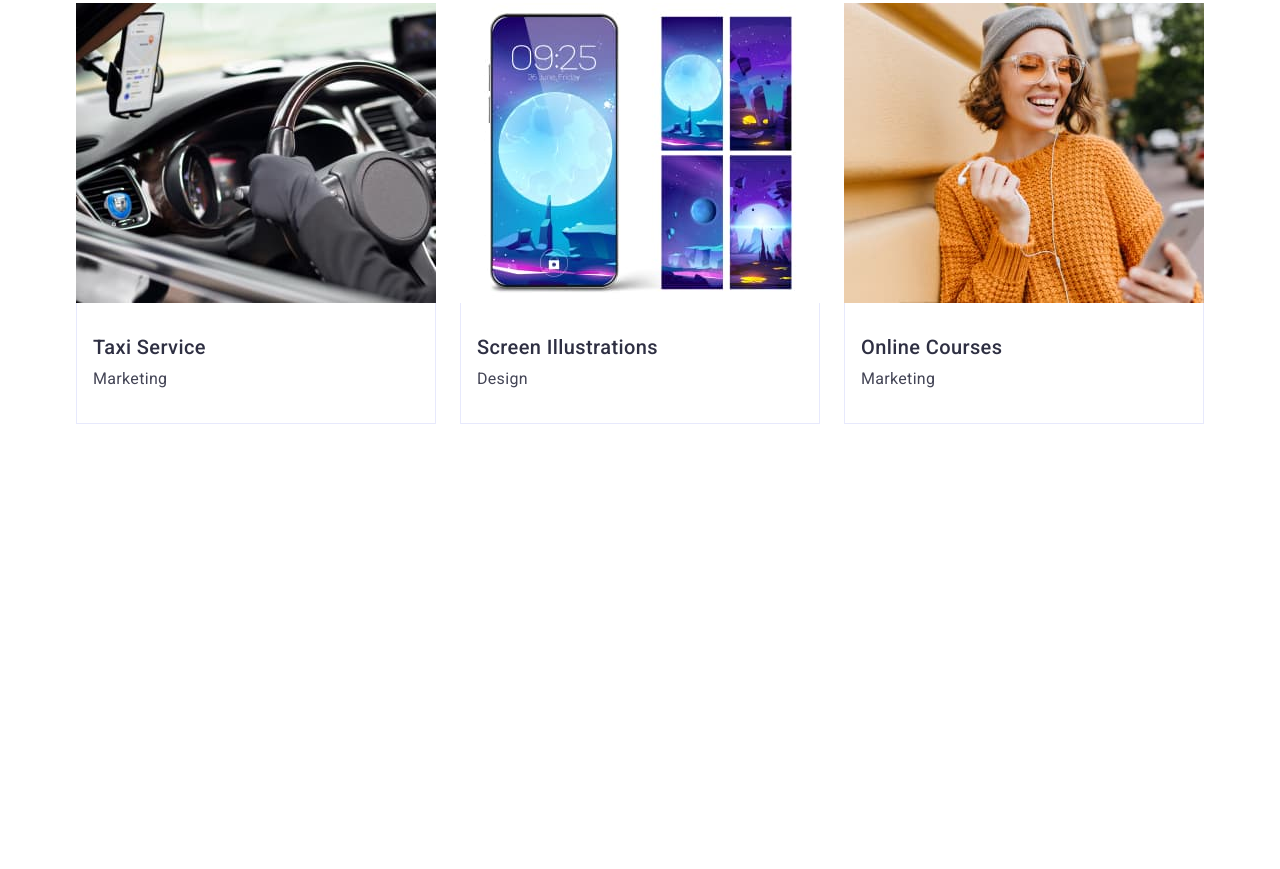
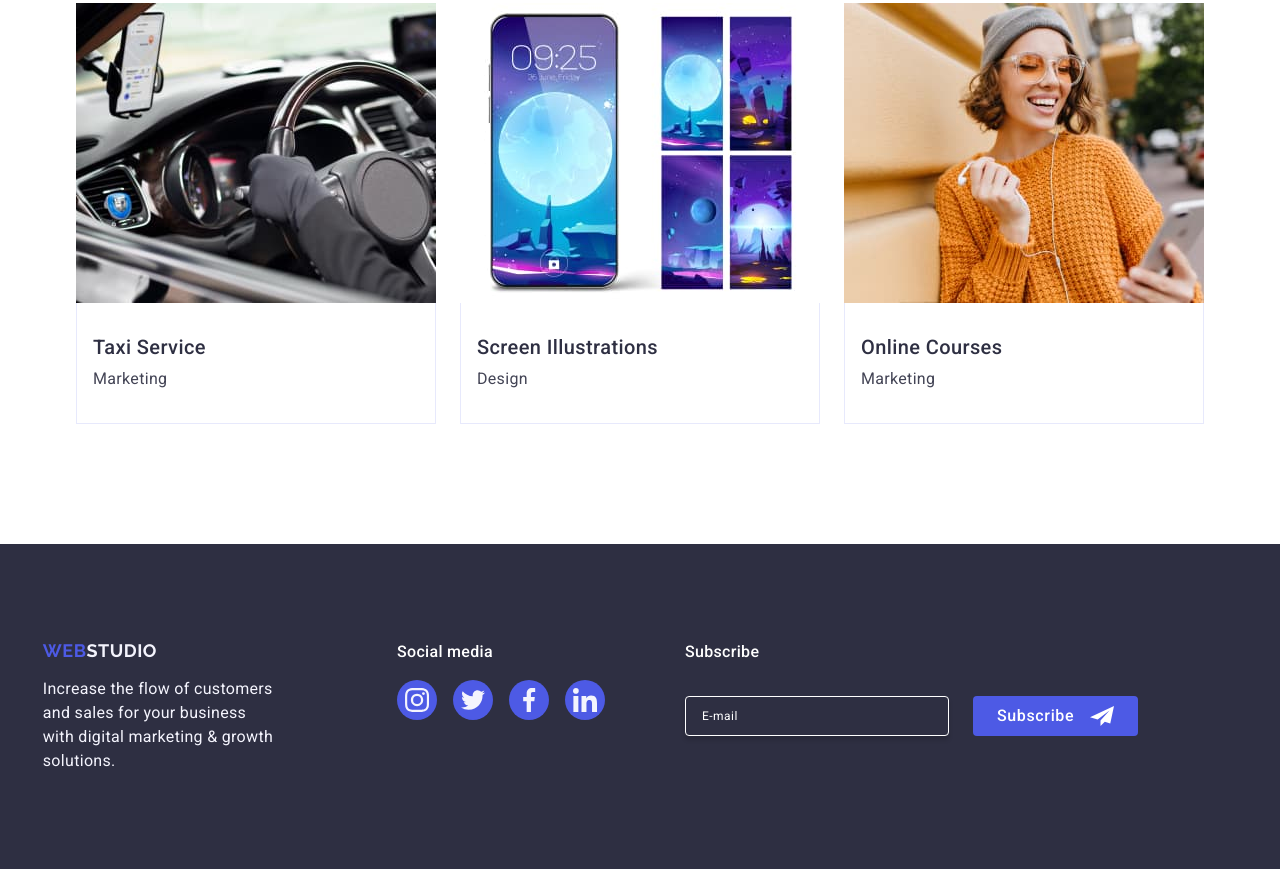
Before and after one commit to KostiukAnton/goit-markup-hw-06, a plain HTML site: page index.html in a window 1280 px wide. Shown: the part 2663-3532 px from the top of the page. Before the commit the page ends 3207 px from the top, so only its background shows below. Drawn offline with nearby package versions, Linux system fonts and the light colour scheme.

Commit message:
adaptive footer

```diff
--- a/css/styles.css
+++ b/css/styles.css
@@ -681,18 +681,27 @@ FOOTER STYLES
 ======================================================================================================================================================== */
 .footer-page {
     background-color: #2E2F42;
-    padding-top: 100px;
-    padding-bottom: 100px;
+    padding-top: 96px;
+    padding-bottom: 96px;
 }
 
 .container-footer {
     display: flex;
-    align-items: baseline;
+    flex-wrap: wrap;
+    gap: 72px;
+    justify-content: center;
+    /* align-items: baseline; */
 }
 
 .container-footer-logo {
+    display: flex;
+    flex-wrap: wrap;
+    justify-content: center;
+}
+
+/* .container-footer-logo {
     margin-right: 120px;
-}
+} */
 
 .footer-logo {
     display: inline-block;
@@ -709,7 +718,12 @@ FOOTER STYLES
     line-height: 1.5;
     letter-spacing: 0.02em;
     color: #F4F4FD;
-    max-width: 264px;
+}
+
+.contaiter-social-media {
+    display: flex;
+    flex-wrap: wrap;
+    justify-content: center;
 }
 
 .social-media-title {
@@ -719,10 +733,6 @@ FOOTER STYLES
     letter-spacing: 0.02em;
     color: #fff;
     margin-bottom: 16px;
-}
-
-.contaiter-social-media {
-    margin-right: 80px;
 }
 
 .contaiter-social-media .social-links-list {
@@ -738,6 +748,12 @@ FOOTER STYLES
     background-color: #31D0AA;
 }
 
+.foter-imput-wraper {
+    display: flex;
+    flex-wrap: wrap;
+    justify-content: center;
+}
+
 .footer-input-title {
     font-weight: 500;
     font-size: 16px;
@@ -749,13 +765,15 @@ FOOTER STYLES
 
 .footer-form {
     display: flex;
-    gap: 24px;
+    flex-wrap: wrap;
+    justify-content: center;
+    gap: 16px;
 }
 
 .footer-input {
     border: 1px solid #fff;
     border-radius: 4px;
-    width: 264px;
+    width: 288px;
     height: 40px;
     box-shadow: 0 4px 4px 0 rgba(0, 0, 0, 0.15);
     background: #2e2f42;
@@ -810,6 +828,57 @@ FOOTER STYLES
 .footer-button-icon {
     fill: #fff;
     margin-left: 16px;
+}
+
+@media screen and (min-width: 768px) {
+.footer-input {
+    width: 264px;
+    }
+.container-footer {
+    column-gap: 24px;
+    row-gap: 72px;
+    padding-left: 108px;
+    padding-right: 108px;
+}
+.container-footer-logo {
+    width: calc((100% - 24px) /2);
+    justify-content: flex-start;
+}
+.contaiter-social-media {
+    width: calc((100% - 24px) /2);
+    justify-content: flex-start;
+}
+.foter-imput-wraper {
+    column-gap: 24px;
+    row-gap: 16px;
+    padding-right: 99px;
+    justify-content: flex-start;
+}
+}
+@media screen and (min-width: 1158px) {
+.container-footer {
+    flex-wrap: nowrap;
+    flex-direction: row;
+    align-items: baseline;
+    padding-left: 15px;
+    padding-right: 15px;
+    gap: 0;
+    }
+.container-footer-logo {
+    max-width: 264px;
+    margin-right: 120px;
+}
+.footer-text {
+    max-width: 264px;
+}
+.contaiter-social-media {
+    margin-right: 80px;
+}
+.footer-form {
+    gap: 24px;
+    flex-wrap: nowrap;
+    padding-right: 0;
+}
 }
 /* ========================================================================================================================================================
 FOOTER STYLES
--- a/index.html
+++ b/index.html
@@ -524,7 +524,7 @@
     </main>
 
 <!-- FOOTER -->
-    <footer class="footer-page hidden">
+    <footer class="footer-page">
         <div class="container container-footer">
             <div class="container-footer-logo">
                 <a class="logo footer-logo" href="./index.html">Web<span class="part">Studio</span></a>
```
